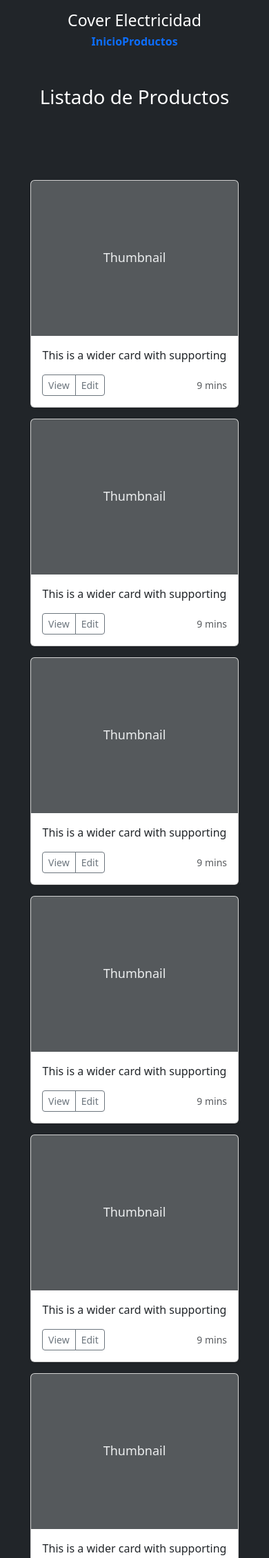
After one commit to carlos1680/baseDjango, a Django app: page /products in a window 390 px wide; the page is wider, and only the part inside the window is pictured. The commit adds this page. Shown: the top 2259 px of that part at 69% size. Run offline with Django 5.2, Linux system fonts and the light colour scheme.

Commit message:
Algo es algo

```diff
--- a/apps/core/urls.py
+++ b/apps/core/urls.py
@@ -1,7 +1,9 @@
 from django.urls import path
-from .views import index
+from .views import index, home,products
 
 urlpatterns = [
     #path('testbasico',index,name="index"),
-    path('',index,name="index"),
+    path('index',index,name="index"),
+    path('products',products,name="products"),
+    path('home',home,name="home"),
 ]
--- a/apps/core/views.py
+++ b/apps/core/views.py
@@ -6,3 +6,11 @@ from django.template import loader
 def index(request):
     template = loader.get_template('core/base.html')
     return HttpResponse(template.render())
+
+def home(request):
+    template = loader.get_template('core/home.html')
+    return HttpResponse(template.render())
+
+def products(request):
+    template = loader.get_template('core/products.html')
+    return HttpResponse(template.render())
--- /dev/null
+++ b/static/css/base/personalizado.css
@@ -0,0 +1,102 @@
+.bd-placeholder-img {
+    font-size: 1.125rem;
+    text-anchor: middle;
+    -webkit-user-select: none;
+    -moz-user-select: none;
+    user-select: none;
+}
+
+@media (min-width: 768px) {
+    .bd-placeholder-img-lg {
+      font-size: 3.5rem;
+    }
+}
+
+      .b-example-divider {
+        height: 3rem;
+        background-color: rgba(0, 0, 0, .1);
+        border: solid rgba(0, 0, 0, .15);
+        border-width: 1px 0;
+        box-shadow: inset 0 .5em 1.5em rgba(0, 0, 0, .1), inset 0 .125em .5em rgba(0, 0, 0, .15);
+      }
+
+      .b-example-vr {
+        flex-shrink: 0;
+        width: 1.5rem;
+        height: 100vh;
+      }
+
+      .bi {
+        vertical-align: -.125em;
+        fill: currentColor;
+      }
+
+      .nav-scroller {
+        position: relative;
+        z-index: 2;
+        height: 2.75rem;
+        overflow-y: hidden;
+      }
+
+      .nav-scroller .nav {
+        display: flex;
+        flex-wrap: nowrap;
+        padding-bottom: 1rem;
+        margin-top: -1px;
+        overflow-x: auto;
+        text-align: center;
+        white-space: nowrap;
+        -webkit-overflow-scrolling: touch;
+      }
+
+
+      .bd-placeholder-img {
+        font-size: 1.125rem;
+        text-anchor: middle;
+        -webkit-user-select: none;
+        -moz-user-select: none;
+        user-select: none;
+      }
+
+      @media (min-width: 768px) {
+        .bd-placeholder-img-lg {
+          font-size: 3.5rem;
+        }
+      }
+
+      .b-example-divider {
+        height: 3rem;
+        background-color: rgba(0, 0, 0, .1);
+        border: solid rgba(0, 0, 0, .15);
+        border-width: 1px 0;
+        box-shadow: inset 0 .5em 1.5em rgba(0, 0, 0, .1), inset 0 .125em .5em rgba(0, 0, 0, .15);
+      }
+
+      .b-example-vr {
+        flex-shrink: 0;
+        width: 1.5rem;
+        height: 100vh;
+      }
+
+      .bi {
+        vertical-align: -.125em;
+        fill: currentColor;
+      }
+
+      .nav-scroller {
+        position: relative;
+        z-index: 2;
+        height: 2.75rem;
+        overflow-y: hidden;
+      }
+
+      .nav-scroller .nav {
+        display: flex;
+        flex-wrap: nowrap;
+        padding-bottom: 1rem;
+        margin-top: -1px;
+        overflow-x: auto;
+        text-align: center;
+        white-space: nowrap;
+        -webkit-overflow-scrolling: touch;
+      }
--- a/templates/core/base.html
+++ b/templates/core/base.html
@@ -1,13 +1,44 @@
-<!DOCTYPE html>
-<html>
+<!doctype html>
+  <html lang="es" class="h-100">
+    {% load static %}
     <head>
-        <link href="https://cdn.jsdelivr.net/npm/bootstrap@5.3.3/dist/css/bootstrap.min.css" rel="stylesheet" integrity="sha384-QWTKZyjpPEjISv5WaRU9OFeRpok6YctnYmDr5pNlyT2bRjXh0JMhjY6hW+ALEwIH" crossorigin="anonymous">
-        <script src="https://cdn.jsdelivr.net/npm/bootstrap@5.3.3/dist/js/bootstrap.bundle.min.js" integrity="sha384-YvpcrYf0tY3lHB60NNkmXc5s9fDVZLESaAA55NDzOxhy9GkcIdslK1eN7N6jIeHz" crossorigin="anonymous"></script>
+      <meta charset="utf-8">
+      <meta name="viewport" content="width=device-width, initial-scale=1">
+      <meta name="description" content="">
+      <meta name="author" content="Carlos Piriz">
+      <meta name="generator" content="Hugo 0.104.2">
+      <title>Base</title>
+
+      <link href="https://cdn.jsdelivr.net/npm/bootstrap@5.3.3/dist/css/bootstrap.min.css" rel="stylesheet" integrity="sha384-QWTKZyjpPEjISv5WaRU9OFeRpok6YctnYmDr5pNlyT2bRjXh0JMhjY6hW+ALEwIH" crossorigin="anonymous">
+      <script src="https://cdn.jsdelivr.net/npm/bootstrap@5.3.3/dist/js/bootstrap.bundle.min.js" integrity="sha384-YvpcrYf0tY3lHB60NNkmXc5s9fDVZLESaAA55NDzOxhy9GkcIdslK1eN7N6jIeHz" crossorigin="anonymous"></script>
+      <link href={% static '/css/base/inicial.css' %} rel="stylesheet">
+      <link href={% static '/css/base/personalizado.css' %} rel="stylesheet">
     </head>
-    <body>
-        <h1>Hello World!</h1>
-        <p>Welcome to my first Django project!</p>
+
+      <body class="d-flex h-100 text-center text-bg-dark">
+        <div class="cover-container d-flex w-100 h-100 p-3 mx-auto flex-column">
+          <header class="mb-auto">
+            <div>
+              <h3 class="float-md-start mb-0">Cover Electricidad</h3>
+              <nav class="nav nav-masthead justify-content-center float-md-end">
+                <a class="nav-link fw-bold py-1 px-0 active" aria-current="page" href={% url 'home' %}>Inicio</a>
+                <a class="nav-link fw-bold py-1 px-0" href={% url 'products' %}>Productos</a>
+                {% if request.user.is_authenticated %}
+                  <a class="nav-link fw-bold py-1 px-0" href={% url 'exit' %}>Salir</a>
+                {% endif %}
+              </nav>
+            </div>
+          </header>
+          {% block content %}{% endblock %}
+          {% if request.user.is_authenticated %}
+            <a class="btn btn-outline-light" href={% url 'exit' %}>Cerrar Sesión</a>
+          {% endif %}
+
+          <footer class="mt-auto text-white-50">
+            <p>Carlos Piriz - 2024 </p>
+          </footer>
+        </div>
         <script src="https://cdn.jsdelivr.net/npm/@popperjs/core@2.11.8/dist/umd/popper.min.js" integrity="sha384-I7E8VVD/ismYTF4hNIPjVp/Zjvgyol6VFvRkX/vR+Vc4jQkC+hVqc2pM8ODewa9r" crossorigin="anonymous"></script>
         <script src="https://cdn.jsdelivr.net/npm/bootstrap@5.3.3/dist/js/bootstrap.min.js" integrity="sha384-0pUGZvbkm6XF6gxjEnlmuGrJXVbNuzT9qBBavbLwCsOGabYfZo0T0to5eqruptLy" crossorigin="anonymous"></script>
-    </body>
-</html>
+      </body>
+  </html>
--- /dev/null
+++ b/templates/core/products.html
@@ -0,0 +1,159 @@
+{% extends 'core/base.html' %}
+{% block content %}
+  <main class="px-3">
+  <section class="py-5 text-center">
+    <div class="row py-lg-5">
+      <div class="col-lg-6 col-md-12 mx-auto">
+        <h1 class="fw-light">Listado de Productos</h1>
+      </div>
+    </div>
+  </section>
+
+  <div class="album py-5 bg-dark">
+    <div class="container">
+      <div class="row row-cols-1 row-cols-sm-2 row-cols-md-2 g-3">
+        <div class="col">
+          <div class="card shadow-sm">
+            <svg class="bd-placeholder-img card-img-top" width="100%" height="225" xmlns="http://www.w3.org/2000/svg" role="img" aria-label="Placeholder: Thumbnail" preserveAspectRatio="xMidYMid slice" focusable="false"><title>Placeholder</title><rect width="100%" height="100%" fill="#55595c"/><text x="50%" y="50%" fill="#eceeef" dy=".3em">Thumbnail</text></svg>
+
+            <div class="card-body">
+              <p class="card-text">This is a wider card with supporting</p>
+              <div class="d-flex justify-content-between align-items-center">
+                <div class="btn-group">
+                  <button type="button" class="btn btn-sm btn-outline-secondary">View</button>
+                  <button type="button" class="btn btn-sm btn-outline-secondary">Edit</button>
+                </div>
+                <small class="text-muted">9 mins</small>
+              </div>
+            </div>
+          </div>
+        </div>
+        <div class="col">
+          <div class="card shadow-sm">
+            <svg class="bd-placeholder-img card-img-top" width="100%" height="225" xmlns="http://www.w3.org/2000/svg" role="img" aria-label="Placeholder: Thumbnail" preserveAspectRatio="xMidYMid slice" focusable="false"><title>Placeholder</title><rect width="100%" height="100%" fill="#55595c"/><text x="50%" y="50%" fill="#eceeef" dy=".3em">Thumbnail</text></svg>
+
+            <div class="card-body">
+              <p class="card-text">This is a wider card with supporting</p>
+              <div class="d-flex justify-content-between align-items-center">
+                <div class="btn-group">
+                  <button type="button" class="btn btn-sm btn-outline-secondary">View</button>
+                  <button type="button" class="btn btn-sm btn-outline-secondary">Edit</button>
+                </div>
+                <small class="text-muted">9 mins</small>
+              </div>
+            </div>
+          </div>
+        </div>
+
+        <div class="col">
+          <div class="card shadow-sm">
+            <svg class="bd-placeholder-img card-img-top" width="100%" height="225" xmlns="http://www.w3.org/2000/svg" role="img" aria-label="Placeholder: Thumbnail" preserveAspectRatio="xMidYMid slice" focusable="false"><title>Placeholder</title><rect width="100%" height="100%" fill="#55595c"/><text x="50%" y="50%" fill="#eceeef" dy=".3em">Thumbnail</text></svg>
+
+            <div class="card-body">
+              <p class="card-text">This is a wider card with supporting</p>
+              <div class="d-flex justify-content-between align-items-center">
+                <div class="btn-group">
+                  <button type="button" class="btn btn-sm btn-outline-secondary">View</button>
+                  <button type="button" class="btn btn-sm btn-outline-secondary">Edit</button>
+                </div>
+                <small class="text-muted">9 mins</small>
+              </div>
+            </div>
+          </div>
+        </div>
+        <div class="col">
+          <div class="card shadow-sm">
+            <svg class="bd-placeholder-img card-img-top" width="100%" height="225" xmlns="http://www.w3.org/2000/svg" role="img" aria-label="Placeholder: Thumbnail" preserveAspectRatio="xMidYMid slice" focusable="false"><title>Placeholder</title><rect width="100%" height="100%" fill="#55595c"/><text x="50%" y="50%" fill="#eceeef" dy=".3em">Thumbnail</text></svg>
+
+            <div class="card-body">
+              <p class="card-text">This is a wider card with supporting</p>
+              <div class="d-flex justify-content-between align-items-center">
+                <div class="btn-group">
+                  <button type="button" class="btn btn-sm btn-outline-secondary">View</button>
+                  <button type="button" class="btn btn-sm btn-outline-secondary">Edit</button>
+                </div>
+                <small class="text-muted">9 mins</small>
+              </div>
+            </div>
+          </div>
+        </div>
+        <div class="col">
+          <div class="card shadow-sm">
+            <svg class="bd-placeholder-img card-img-top" width="100%" height="225" xmlns="http://www.w3.org/2000/svg" role="img" aria-label="Placeholder: Thumbnail" preserveAspectRatio="xMidYMid slice" focusable="false"><title>Placeholder</title><rect width="100%" height="100%" fill="#55595c"/><text x="50%" y="50%" fill="#eceeef" dy=".3em">Thumbnail</text></svg>
+
+            <div class="card-body">
+              <p class="card-text">This is a wider card with supporting</p>
+              <div class="d-flex justify-content-between align-items-center">
+                <div class="btn-group">
+                  <button type="button" class="btn btn-sm btn-outline-secondary">View</button>
+                  <button type="button" class="btn btn-sm btn-outline-secondary">Edit</button>
+                </div>
+                <small class="text-muted">9 mins</small>
+              </div>
+            </div>
+          </div>
+        </div>
+
+        <div class="col">
+          <div class="card shadow-sm">
+            <svg class="bd-placeholder-img card-img-top" width="100%" height="225" xmlns="http://www.w3.org/2000/svg" role="img" aria-label="Placeholder: Thumbnail" preserveAspectRatio="xMidYMid slice" focusable="false"><title>Placeholder</title><rect width="100%" height="100%" fill="#55595c"/><text x="50%" y="50%" fill="#eceeef" dy=".3em">Thumbnail</text></svg>
+
+            <div class="card-body">
+              <p class="card-text">This is a wider card with supporting</p>
+              <div class="d-flex justify-content-between align-items-center">
+                <div class="btn-group">
+                  <button type="button" class="btn btn-sm btn-outline-secondary">View</button>
+                  <button type="button" class="btn btn-sm btn-outline-secondary">Edit</button>
+                </div>
+                <small class="text-muted">9 mins</small>
+              </div>
+            </div>
+          </div>
+        </div>
+        <div class="col">
+          <div class="card shadow-sm">
+            <svg class="bd-placeholder-img card-img-top" width="100%" height="225" xmlns="http://www.w3.org/2000/svg" role="img" aria-label="Placeholder: Thumbnail" preserveAspectRatio="xMidYMid slice" focusable="false"><title>Placeholder</title><rect width="100%" height="100%" fill="#55595c"/><text x="50%" y="50%" fill="#eceeef" dy=".3em">Thumbnail</text></svg>
+
+            <div class="card-body">
+              <p class="card-text">This is a wider card with supporting</p>
+              <div class="d-flex justify-content-between align-items-center">
+                <div class="btn-group">
+                  <button type="button" class="btn btn-sm btn-outline-secondary">View</button>
+                  <button type="button" class="btn btn-sm btn-outline-secondary">Edit</button>
+                </div>
+                <small class="text-muted">9 mins</small>
+              </div>
+            </div>
+          </div>
+        </div>
+        <div class="col">
+          <div class="card shadow-sm">
+            <svg class="bd-placeholder-img card-img-top" width="100%" height="225" xmlns="http://www.w3.org/2000/svg" role="img" aria-label="Placeholder: Thumbnail" preserveAspectRatio="xMidYMid slice" focusable="false"><title>Placeholder</title><rect width="100%" height="100%" fill="#55595c"/><text x="50%" y="50%" fill="#eceeef" dy=".3em">Thumbnail</text></svg>
+
+            <div class="card-body">
+              <p class="card-text">This is a wider card with supporting</p>
+              <div class="d-flex justify-content-between align-items-center">
+                <div class="btn-group">
+                  <button type="button" class="btn btn-sm btn-outline-secondary">View</button>
+                  <button type="button" class="btn btn-sm btn-outline-secondary">Edit</button>
+
+                  <button type="button" class="btn btn-primary">Primary</button>
+                  <button type="button" class="btn btn-secondary">Secondary</button>
+                  <button type="button" class="btn btn-success">Success</button>
+                  <button type="button" class="btn btn-danger">Danger</button>
+                  <button type="button" class="btn btn-warning">Warning</button>
+                  <button type="button" class="btn btn-info">Info</button>
+                  <button type="button" class="btn btn-light">Light</button>
+                  <button type="button" class="btn btn-dark">Dark</button>
+                  <button type="button" class="btn btn-link">Link</button>
+                </div>
+                <small class="text-muted">9 mins</small>
+              </div>
+            </div>
+          </div>
+        </div>
+      </div>
+    </div>
+  </div>
+  </main>
+{% endblock %}
```
Also changed, not shown: static/base/inicial.css (added, +50 -0 lines), static/base/personalizado.css (added, +102 -0 lines), static/base/registro.css (added, +33 -0 lines), static/css/base/registro.css (added, +33 -0 lines), templates/core/base1.html (added, +13 -0 lines), templates/core/home.html (added, +20 -0 lines), static/css/base/inicial.css (added), static/img/base/bootstrap-logo.svg (added).
